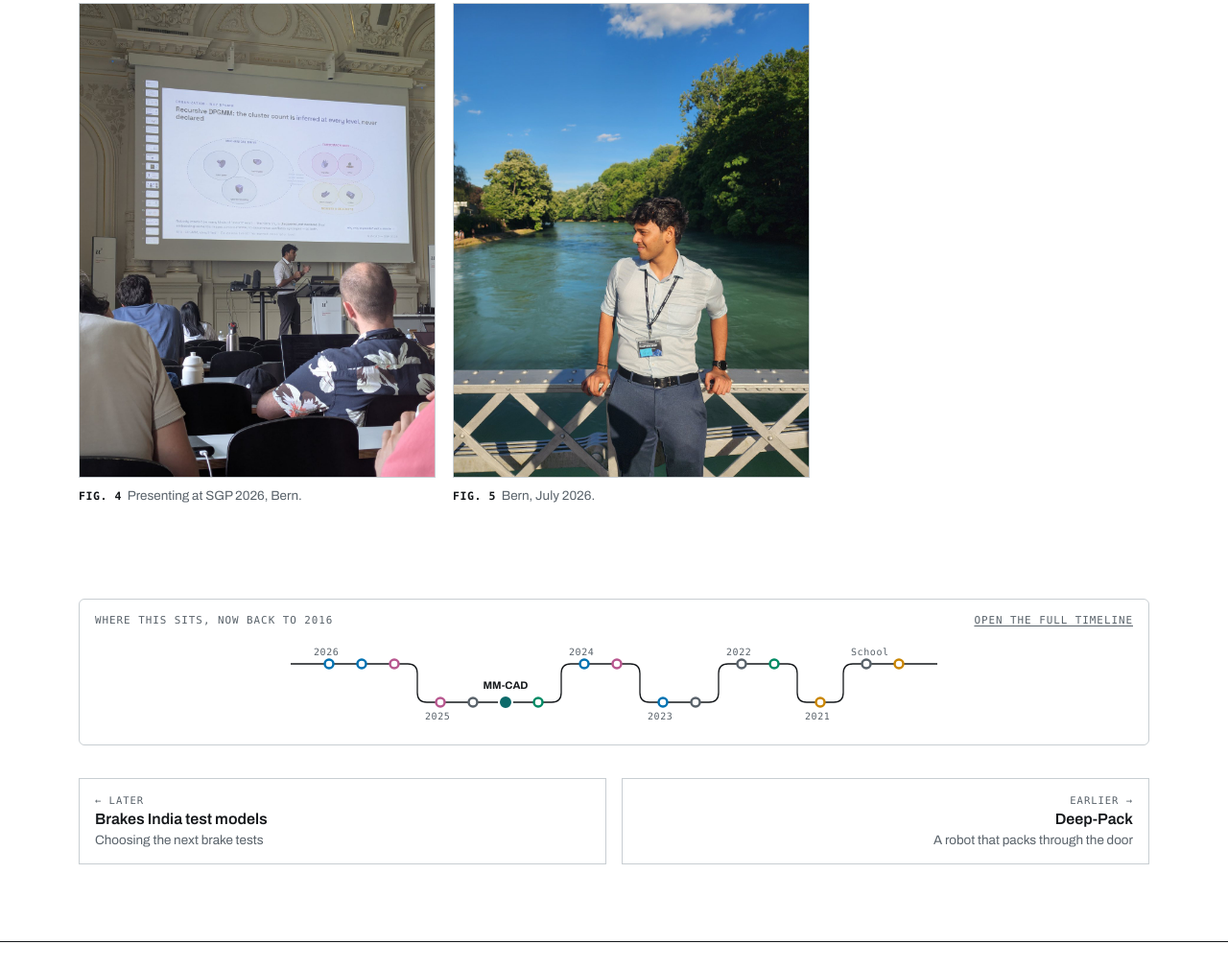
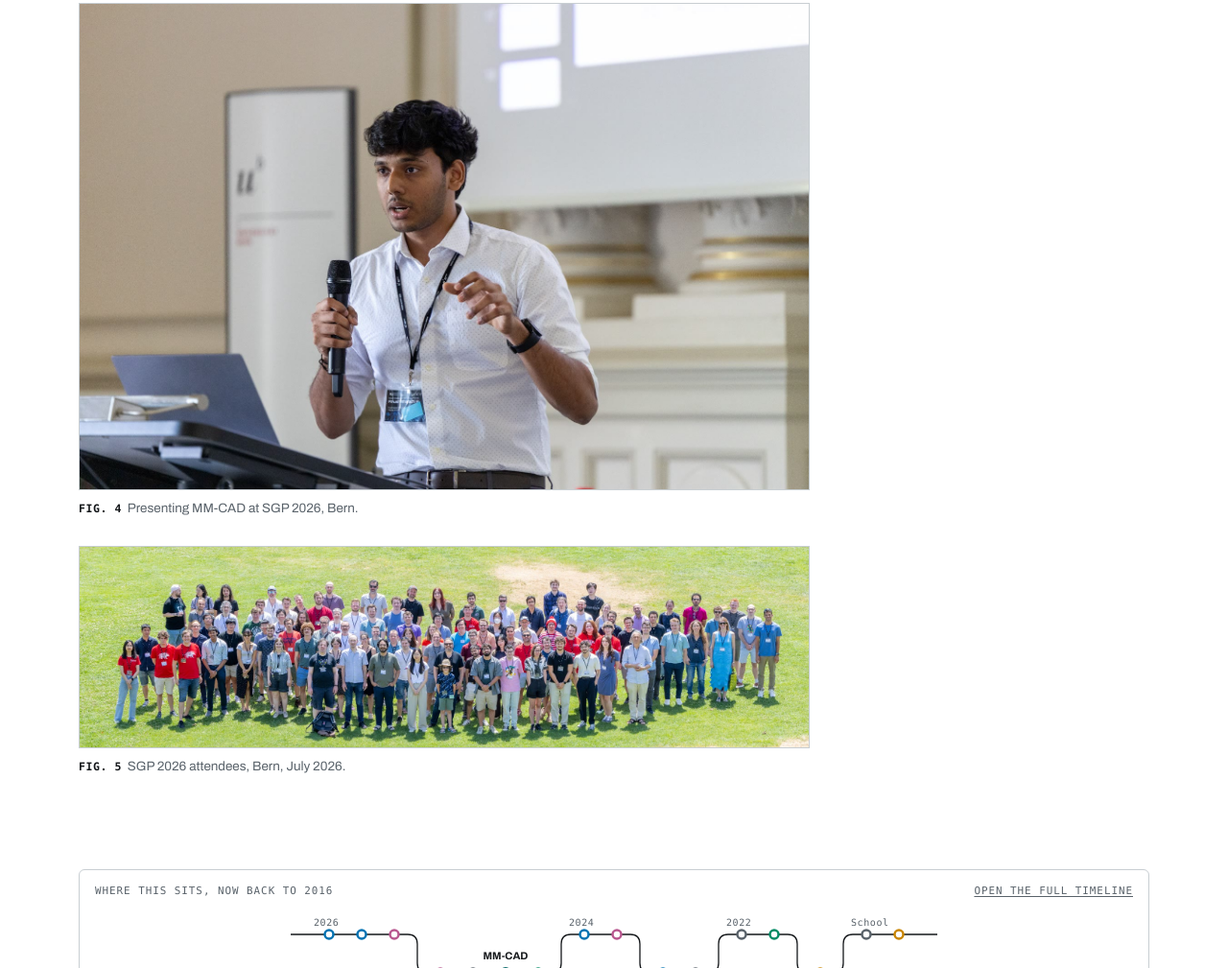
Before and after one commit to exanos/exanos.github.io, a plain HTML site: page projects/mm-cad.html in a window 1280 px wide. Shown: the part 4675-5684 px from the top of the page at 96% size. Drawn offline with Linux system fonts and the light colour scheme; a web font is replaced by a local one.

Commit message:
MM-CAD: new SGP 2026 talk and group photos

```diff
--- a/projects/mm-cad.html
+++ b/projects/mm-cad.html
@@ -61,7 +61,8 @@
 <h2 class="sec" id="talk"><span class="bn">5</span>The talk at SGP 2026</h2>
 <p>I presented the paper at the Symposium on Geometry Processing in Bern in July 2026. A Eurographics Widening Participation Scholarship funded the trip. The full recording is below.</p>
 <figure class="vid"><div class="yt-frame"><iframe src="https://www.youtube-nocookie.com/embed/3-a2MjjOJT0?rel=0" title="The SGP 2026 talk, 26 min 33 s. It covers the dataset, the sampling method, the retrieval benchmark and what industry asks of CAD models." loading="lazy" allow="accelerometer; encrypted-media; gyroscope; picture-in-picture; fullscreen" allowfullscreen referrerpolicy="strict-origin-when-cross-origin"></iframe></div><figcaption><b>Video 1</b>The SGP 2026 talk, 26 min 33 s. It covers the dataset, the sampling method, the retrieval benchmark and what industry asks of CAD models. <a class="yt" href="https://www.youtube.com/watch?v=3-a2MjjOJT0">Open on YouTube</a></figcaption></figure>
-<div class="figs tall"><figure class="fig"><a href="../assets/img/sgp-talk-1.jpg"><img src="../assets/img/sgp-talk-1.jpg" width="1200" height="1600" alt="Anush presenting in a lecture hall at SGP 2026" loading="lazy" decoding="async"></a><figcaption><b>Fig. 4</b>Presenting at SGP 2026, Bern.</figcaption></figure><figure class="fig"><a href="../assets/img/sgp-bern-1.jpg"><img src="../assets/img/sgp-bern-1.jpg" width="1200" height="1600" alt="Anush standing by the river Aare in Bern" loading="lazy" decoding="async"></a><figcaption><b>Fig. 5</b>Bern, July 2026.</figcaption></figure></div>
+<figure class="fig"><a href="../assets/img/sgp-talk-2.jpg"><img src="../assets/img/sgp-talk-2.jpg" width="1600" height="1067" alt="Anush speaking into a microphone in a lecture hall at SGP 2026" loading="lazy" decoding="async"></a><figcaption><b>Fig. 4</b>Presenting MM-CAD at SGP 2026, Bern.</figcaption></figure>
+<figure class="fig"><a href="../assets/img/sgp-group.jpg"><img src="../assets/img/sgp-group.jpg" width="2000" height="549" alt="Group photo of the SGP 2026 attendees standing on a lawn" loading="lazy" decoding="async"></a><figcaption><b>Fig. 5</b>SGP 2026 attendees, Bern, July 2026.</figcaption></figure>
 </article>
 <aside class="rail" aria-label="Project context">
 
```
Also changed, not shown: assets/img/sgp-bern-1.jpg (deleted), assets/img/sgp-group.jpg (added), assets/img/sgp-talk-1.jpg (deleted), assets/img/sgp-talk-2.jpg (added).
